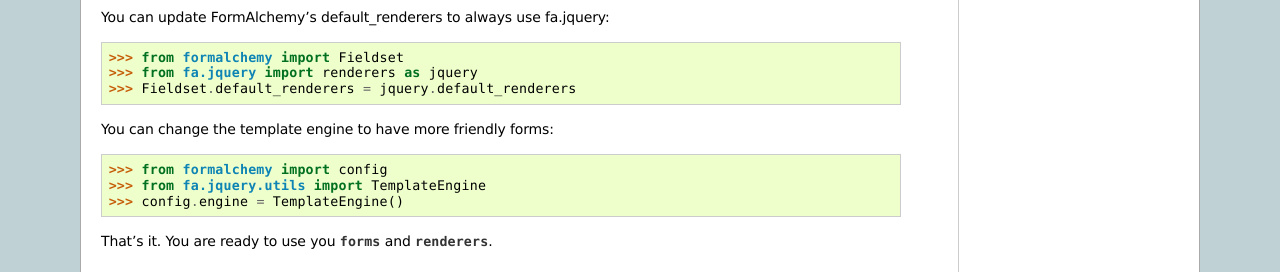
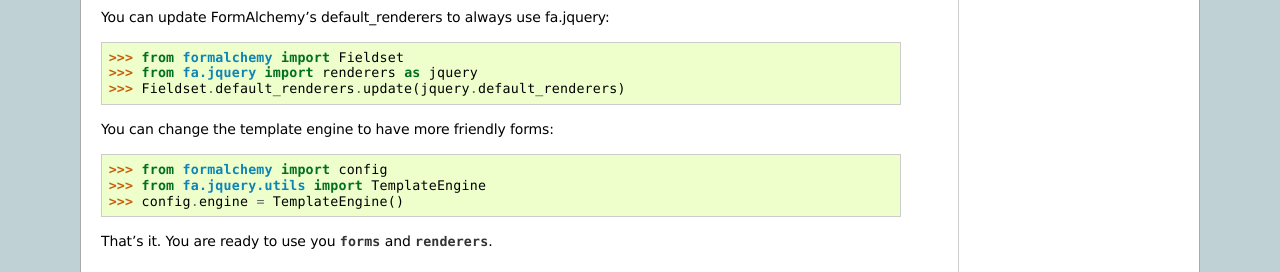
Before and after one commit to FormAlchemy/fa.jquery, a Sphinx documentation site: the page built from docs/configuration.txt, in a window 1280 px wide, cut to the strip 635-907 px from the top of the page. Built offline with Sphinx 7.4.7, drawn with Linux system fonts in a browser that asks for light colours; pages that are not in the unit, such as notebooks, are missing from menus.

Commit message:
update docs

```diff
--- a/docs/configuration.txt
+++ b/docs/configuration.txt
@@ -31,7 +31,7 @@
 
     >>> from formalchemy import Fieldset
     >>> from fa.jquery import renderers as jquery
-    >>> Fieldset.default_renderers = jquery.default_renderers
+    >>> Fieldset.default_renderers.update(jquery.default_renderers)
 
 You can change the template engine to have more friendly forms::
 
--- a/docs/index.txt
+++ b/docs/index.txt
@@ -13,7 +13,7 @@
 
 Using setuptools::
 
-  $ easy_install "FormAlchemy>=1.2.3" fa.jquery
+  $ easy_install "FormAlchemy>=1.3.3" fa.jquery
 
 Contents
 ========
```
